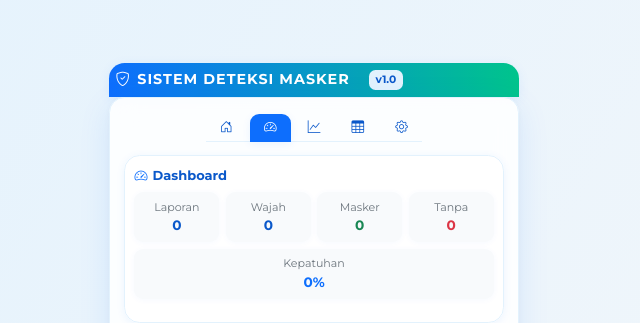
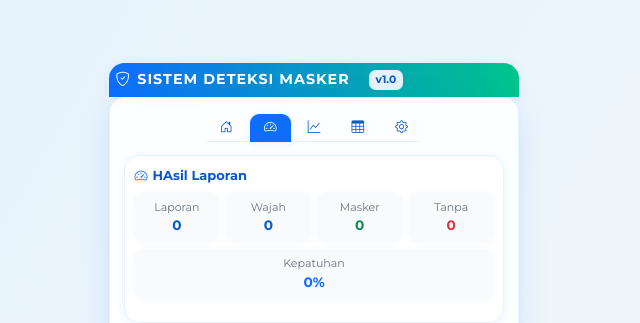
Before and after one commit to abogabooga/website_deteksi_masker, a plain HTML site: page index.html in a window 1280 px wide. Both pictures are taken after a click on the tab 596 px from the left and 91 px from the top of the page. Shown: the top 323 px of the page, 326-966 px from the left. Drawn offline with nearby package versions, Linux system fonts and the light colour scheme.

Commit message:
Update index.html

```diff
--- a/index.html
+++ b/index.html
@@ -493,7 +493,7 @@
                     <!-- Dashboard Tab -->
                     <div class="tab-pane fade h-100" id="dashboardTabPane" role="tabpanel" aria-labelledby="dashboard-tab">
                         <div id="dashboard" class="card-dgw mb-2">
-                            <div class="section-title-dgw mb-2"><i class="bi bi-speedometer2 text-primary"></i> Dashboard</div>
+                            <div class="section-title-dgw mb-2"><i class="bi bi-speedometer2 text-primary"></i> HAsil Laporan</div>
                             <div class="dashboard-metrics">
                                 <div class="metric-card">
                                     <div class="metric-label">Laporan</div>
```
